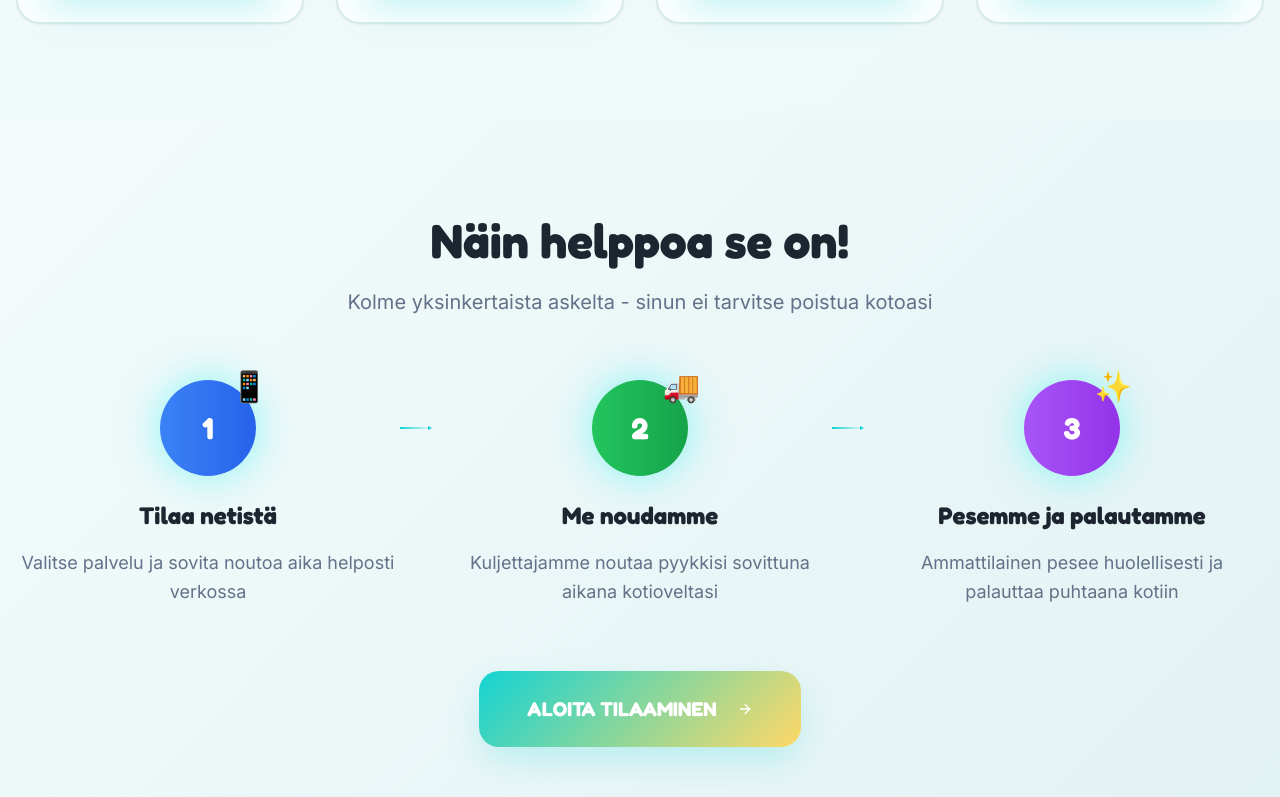
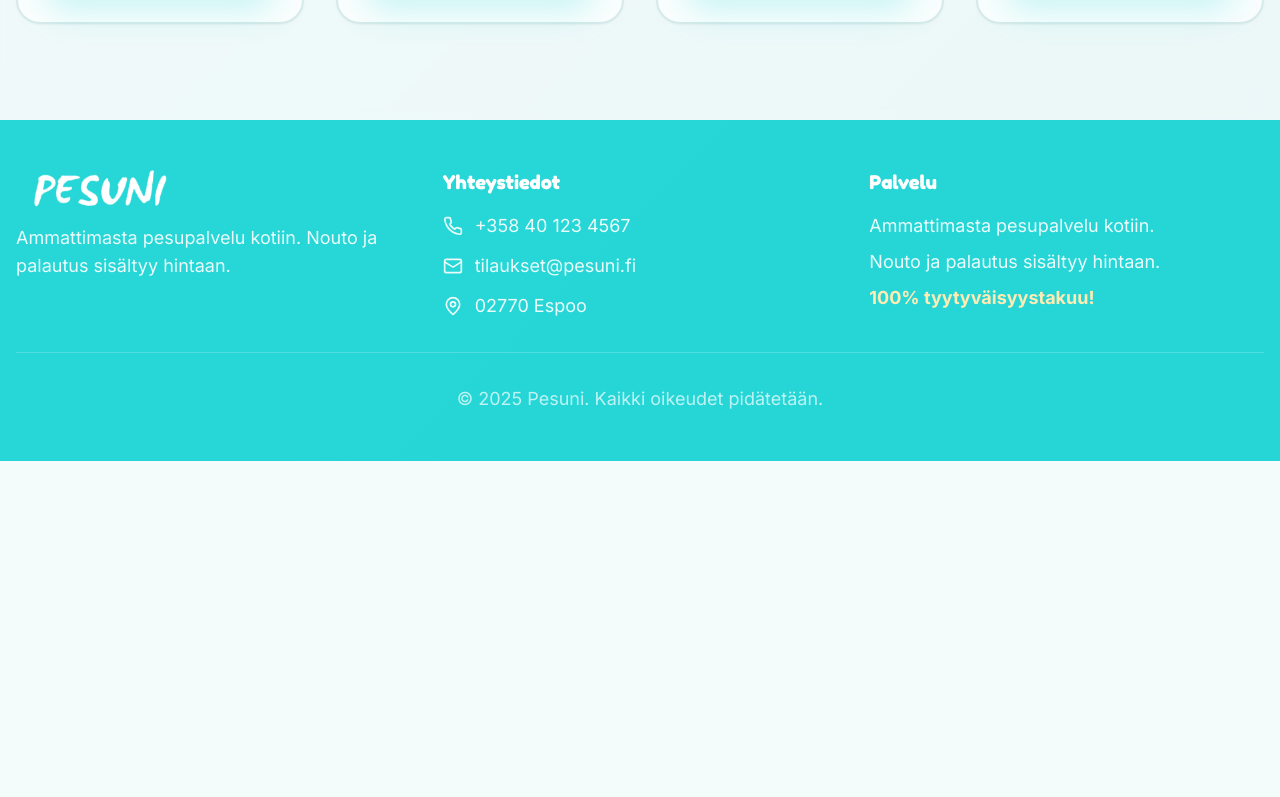
Before and after one commit to alexpormeister/pyykkini, a React (Vite) app: page / in a window 1280 px wide. Shown: the part 1463-2260 px from the top of the page. After the commit the page ends 1924 px from the top, so only its background shows below. Built offline with nearby package versions, Linux system fonts and the light colour scheme.

Commit message:
Remove "How it works" section

```diff
--- a/src/pages/Landing.tsx
+++ b/src/pages/Landing.tsx
@@ -206,76 +206,6 @@ export const Landing = () => {
         </div>
       </section>
 
-      {/* How it works */}
-      <section className="py-16 md:py-24 bg-gradient-landing">
-        <div className="container mx-auto px-4">
-          <div className="text-center mb-12 md:mb-16">
-            <h2 className="font-fredoka text-4xl md:text-5xl font-bold mb-6 text-foreground">
-              Näin helppoa se on!
-            </h2>
-            <p className="text-lg md:text-xl text-muted-foreground max-w-2xl mx-auto">
-              Kolme yksinkertaista askelta - sinun ei tarvitse poistua kotoasi
-            </p>
-          </div>
-
-          <div className="grid grid-cols-1 md:grid-cols-3 gap-8 lg:gap-12">
-            {[
-              {
-                step: "1",
-                title: "Tilaa netistä",
-                description: "Valitse palvelu ja sovita noutoa aika helposti verkossa",
-                icon: "📱",
-                color: "from-blue-500 to-blue-600"
-              },
-              {
-                step: "2",
-                title: "Me noudamme",
-                description: "Kuljettajamme noutaa pyykkisi sovittuna aikana kotioveltasi",
-                icon: "🚚",
-                color: "from-green-500 to-green-600"
-              },
-              {
-                step: "3",
-                title: "Pesemme ja palautamme",
-                description: "Ammattilainen pesee huolellisesti ja palauttaa puhtaana kotiin",
-                icon: "✨",
-                color: "from-purple-500 to-purple-600"
-              }
-            ].map((item, index) => (
-              <div key={index} className="text-center animate-fade-in relative" style={{ animationDelay: `${index * 0.2}s` }}>
-                <div className={`w-24 h-24 mx-auto mb-6 bg-gradient-to-r ${item.color} rounded-full flex items-center justify-center text-3xl font-fredoka font-bold text-white shadow-glow relative group-hover:animate-wiggle`}>
-                  {item.step}
-                  <div className="absolute -top-3 -right-3 text-3xl">
-                    {item.icon}
-                  </div>
-                </div>
-                <h3 className="text-2xl font-fredoka font-bold mb-4 text-foreground">{item.title}</h3>
-                <p className="text-muted-foreground leading-relaxed text-lg">{item.description}</p>
-
-                {/* Connection arrow for desktop */}
-                {index < 2 && (
-                  <div className="hidden md:block absolute top-12 left-full w-8 h-0.5 bg-gradient-to-r from-primary to-transparent transform -translate-y-1/2 z-10">
-                    <div className="absolute right-0 top-1/2 transform -translate-y-1/2 w-0 h-0 border-l-4 border-l-primary border-t-2 border-b-2 border-t-transparent border-b-transparent"></div>
-                  </div>
-                )}
-              </div>
-            ))}
-          </div>
-
-          <div className="mt-16 text-center">
-            <Button
-              variant="hero"
-              size="lg"
-              className="font-fredoka font-bold text-xl px-12 py-6 h-auto btn-glow-hover"
-              onClick={() => !user && navigate('/auth')}
-            >
-              ALOITA TILAAMINEN
-              <ArrowRight className="h-6 w-6 ml-3" />
-            </Button>
-          </div>
-        </div>
-      </section>
-
       {/* Footer */}
       <footer className="bg-primary/90 text-white py-12">
         <div className="container mx-auto px-4">
```
